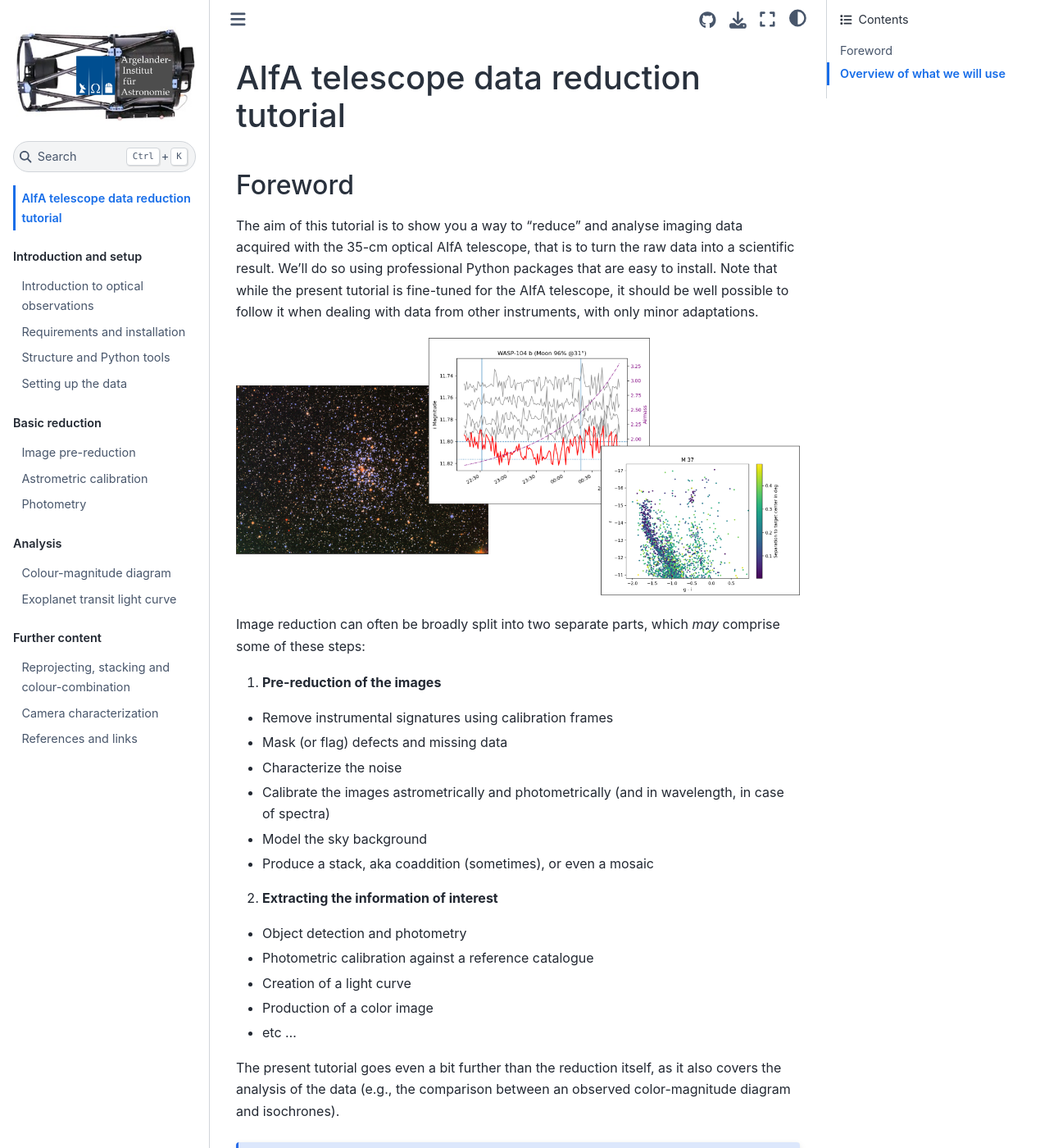
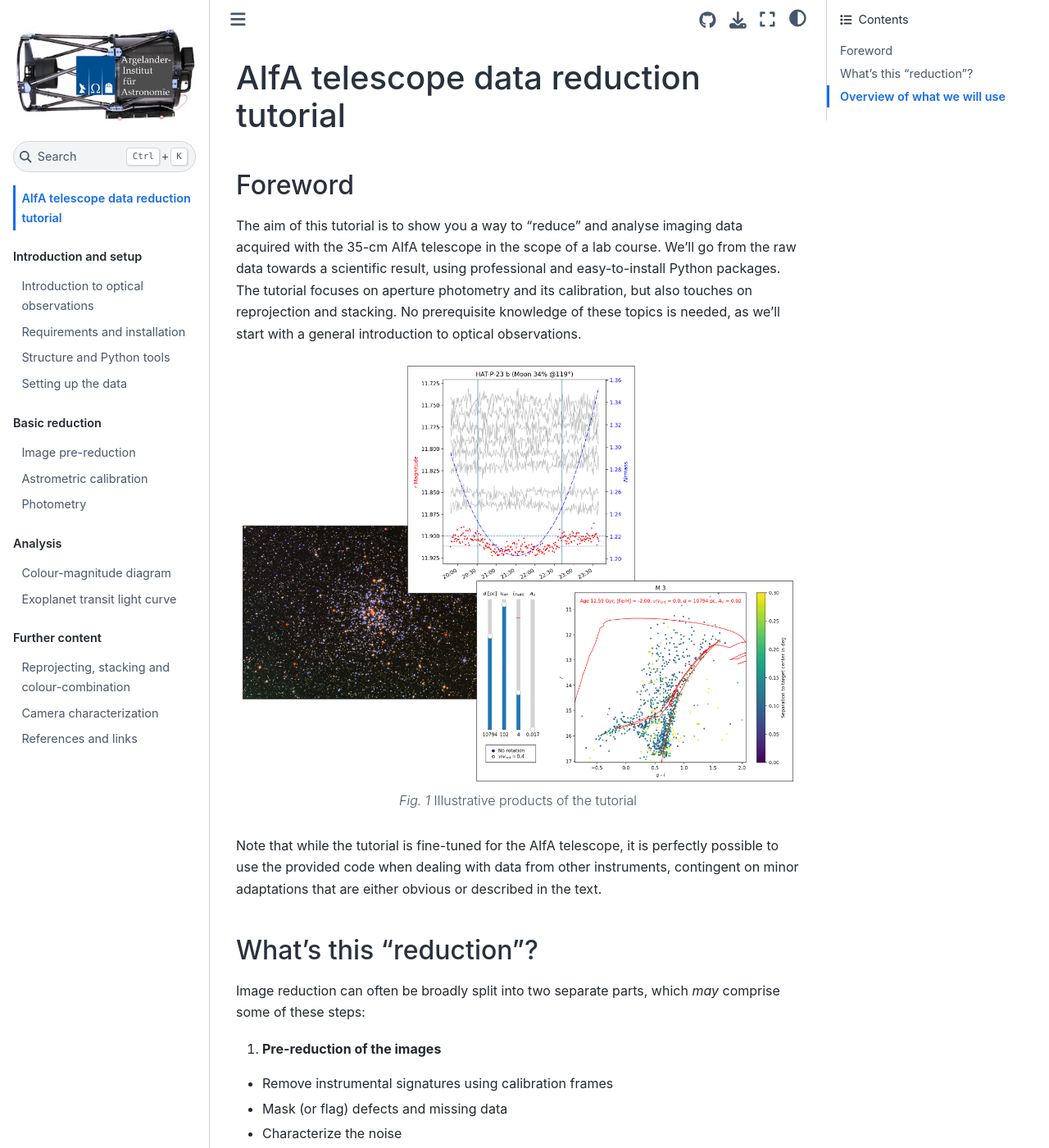
Before and after one commit to aifatelescope/datared, a Jupyter Book: the page built from book/intro.md, in a window 1280 px wide and 1400 px high. Shown: the whole window at 82% size. Built offline with Jupyter Book 1.0.4 settings and Sphinx 7.4.7 and the Sphinx Book theme 1.1.4, drawn with Linux system fonts in a browser that asks for light colours.

Commit message:
New teaser fig

````diff
--- a/book/intro.md
+++ b/book/intro.md
@@ -3,15 +3,21 @@
 ## Foreword
 
 
-The aim of this tutorial is to show you a way to "reduce" and analyse imaging data acquired with the 35-cm optical AIfA telescope, that is to turn the raw data into a scientific result. We'll do so using professional Python packages that are easy to install. Note that while the present tutorial is fine-tuned for the AIfA telescope, it should be well possible to follow it when dealing with data from other instruments, with only minor adaptations.
+The aim of this tutorial is to show you a way to "reduce" and analyse imaging data acquired with the 35-cm AIfA telescope in the scope of a lab course. We'll go from the raw data towards a scientific result, using professional and easy-to-install Python packages. The tutorial focuses on aperture photometry and its calibration, but also touches on reprojection and stacking. No prerequisite knowledge of these topics is needed, as we'll start with a general introduction to optical observations.
 
 
-```{image} ./figures/results_teaser.png
-:alt: Example results obtained with the reduction described in this tutorial
-:width: 100%
-:align: center
+```{figure} ./figures/results_teaser.png
+---
+width: 100%
+name: results_teaser
+---
+Illustrative products of the tutorial
 ```
 
+Note that while the tutorial is fine-tuned for the AIfA telescope, it is perfectly possible to use the provided code when dealing with data from other instruments, contingent on minor adaptations that are either obvious or described in the text.
+
+
+## What's this "reduction"?
 
 Image reduction can often be broadly split into two separate parts, which *may* comprise some of these steps:
 
````
Also changed, not shown: book/figures/results_teaser.png, 3 other files.
